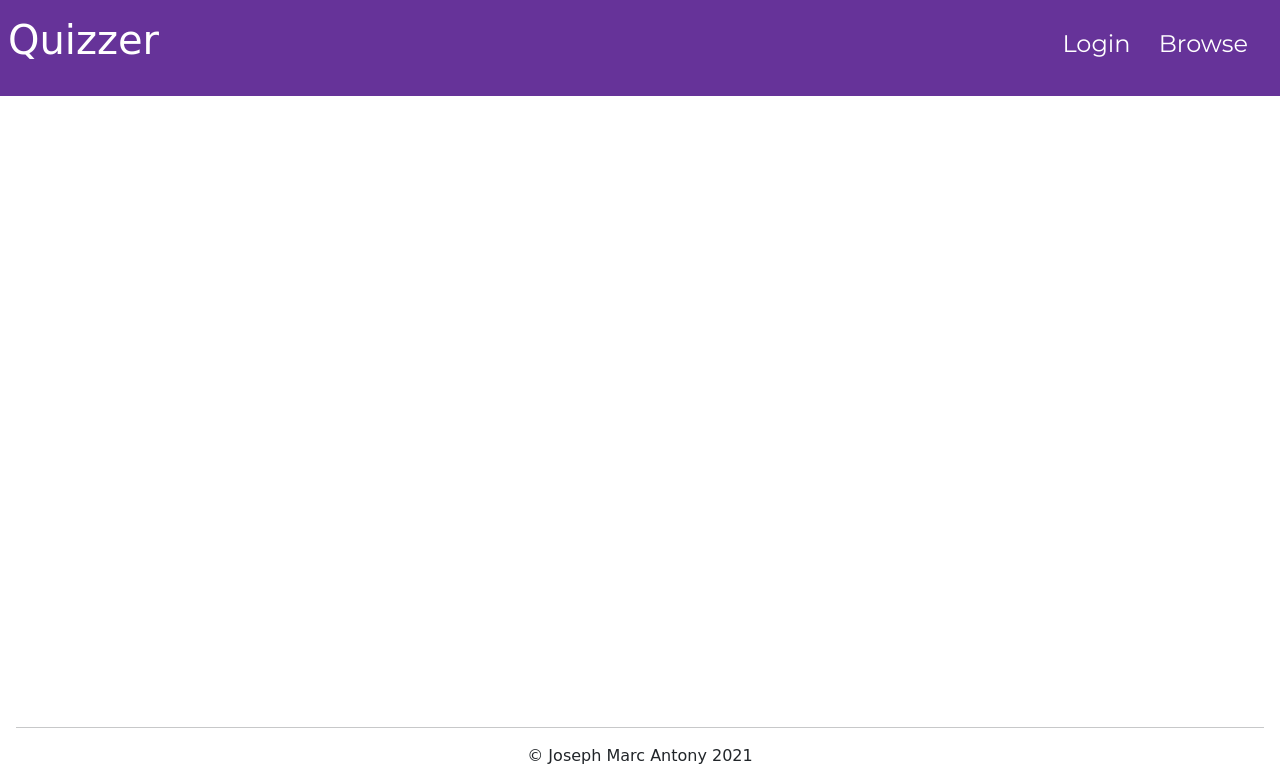
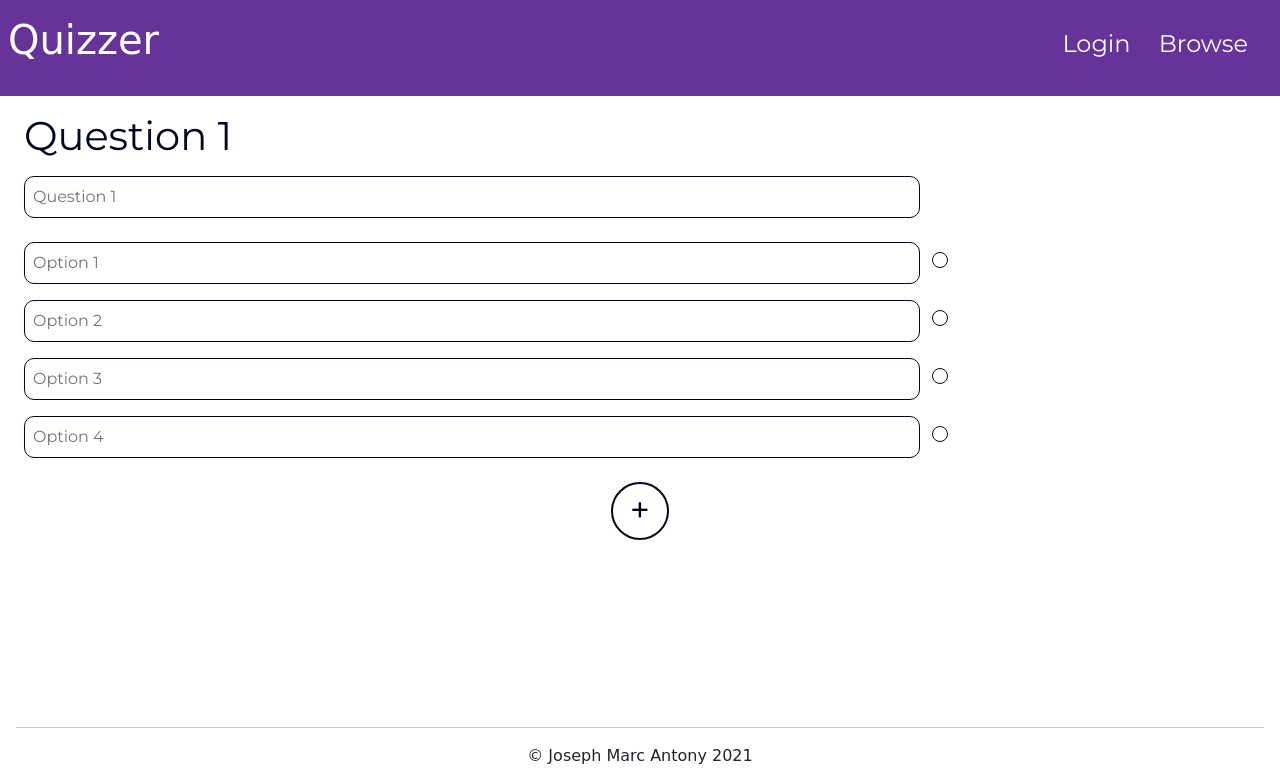
Before and after one commit to jmarcantony/Quizzer, a Flask app: template templates/create-questions.html in a window 1280 px wide. Shown: the top 780 px of the page. Run offline with Flask 2, Linux system fonts and the light colour scheme; the template is opened without the code that fills it, so the values that code supplies are empty; some libraries are stand-ins or nearby versions; some web fonts are replaced.

Commit message:
Created Form To Add Questions

```diff
--- a/static/css/create-questions.css
+++ b/static/css/create-questions.css
@@ -0,0 +1,65 @@
+input {
+	padding: 0.5rem;
+	margin: 0.5rem;
+	border-radius: 10px;
+	border: 1px solid #03071e;
+	outline: none;
+	width: 70vw;
+}
+
+#selected {
+	background-color: #03071e;
+}
+
+#footer {
+    position: relative;
+    bottom: -19vh;
+}
+
+.question__heading {
+	color: #03071e;
+	margin: 0.5rem;
+}
+
+.option__div {
+	display: block;
+}
+
+.radio {
+	width: 1rem;
+	height: 1rem;
+	border: 1px solid #03071e;
+	border-radius: 100%;
+	display: inline-block;
+}
+
+.question {
+	margin: 1rem;
+}
+
+.question__input {
+	margin-bottom: 1rem;
+}
+
+.add__button {
+    text-align: center;
+    margin: 1rem;
+    font-size: larger;
+    color: #03071e;
+}
+
+.fas {
+    width: 3em;
+    height: 3em;
+    text-align: center;
+    border-radius: 100%;
+    border: 2px solid #03071e;
+    padding: 0.5em;
+    padding-top: 0.9em;
+    transition: 250ms;
+}
+
+.fas:hover {
+    background-color: #03071e;
+    color: white;
+}
--- a/static/js/create-questions.js
+++ b/static/js/create-questions.js
@@ -0,0 +1,27 @@
+function select(e) {
+	const radios = document.getElementsByClassName(e.target.classList[1]);
+	for (let i = 0; i < radios.length; i++) {
+		if (radios[i].id == "selected") {
+			radios[i].id = "";
+		}
+	}
+	e.target.id = "selected";
+}
+
+function addListeners() {
+	const radios = document.getElementsByClassName("radio");
+	for (let i = 0; i < radios.length; i++) {
+		radios[i].addEventListener("click", select);
+	}
+}
+
+function fixFooter() {
+    document.getElementById("footer").style.position = "absolute";
+    document.getElementById("footer").style.bottom = "0";
+}
+
+if (document.getElementsByClassName("question").length < 3) {
+    fixFooter()
+}
+
+addListeners();
--- a/templates/create-questions.html
+++ b/templates/create-questions.html
@@ -7,6 +7,31 @@
 {% endblock %}
 
 {% block content %}
+	<div id="root">
+		<div class="question">
+			<h1 class="question__heading">Question 1</h1>
+			<div class="option__div">
+				<input type="text" placeholder="Question 1" id="question1" class="question__input">
+			</div>
+			<div class="option__div">
+				<input type="text" placeholder="Option 1" id="question1option1" class="option__input">
+				<div class="radio question1"></div>
+			</div>
+			<div class="option__div">
+				<input type="text" placeholder="Option 2" id="question1option2" class="option__input">
+				<div class="radio question1"></div>
+			</div>
+			<div class="option__div">
+				<input type="text" placeholder="Option 3" id="question1option3" class="option__input">
+				<div class="radio question1"></div>
+			</div>
+			<div class="option__div">
+				<input type="text" placeholder="Option 4" id="question1option4" class="option__input">
+				<div class="radio question1"></div>
+			</div>
+		</div>
+	</div>
+	<div class="add__button"><i class="fas fa-plus"></i></div>
 {% endblock %}
 
 {% block scripts %}
```
